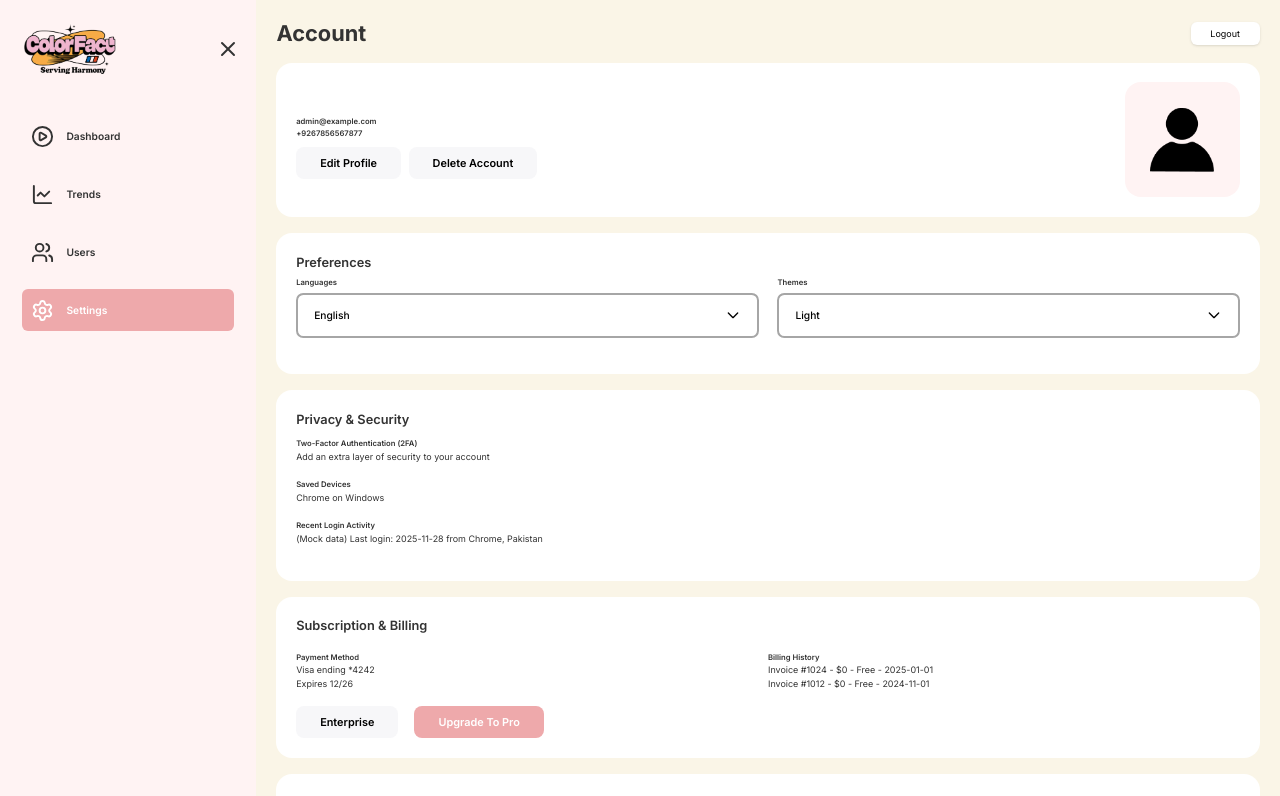
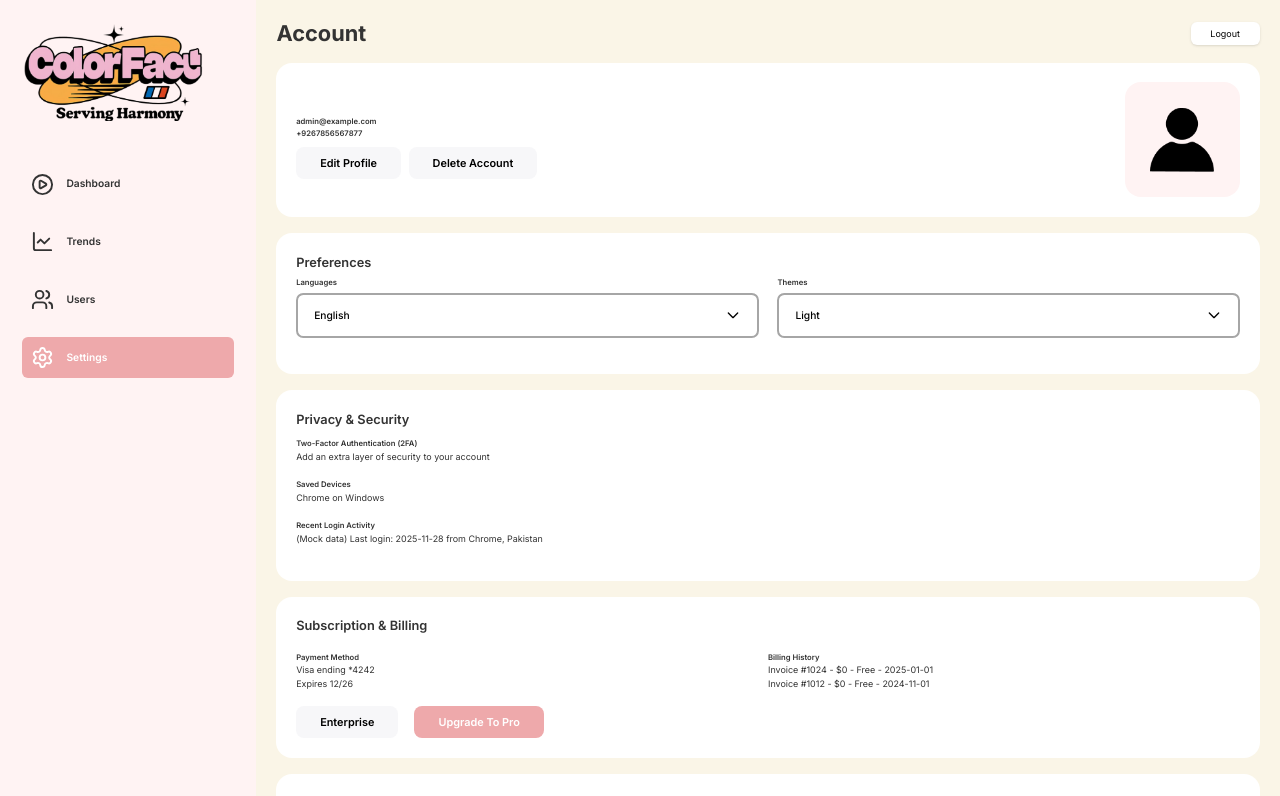
Before and after one commit to pixel-perfects-developer/colorfact, a Next.js app: page /dashboard/setting in a window 1280 px wide. Shown: the top 796 px of the page. Built offline with nearby package versions, Linux system fonts and the light colour scheme.

Commit message:
add link on sidebar logo

```diff
--- a/src/app/(admin)/layout.js
+++ b/src/app/(admin)/layout.js
@@ -5,6 +5,7 @@ import { X, Menu } from "lucide-react";
 import Image from "next/image";
 import { usePathname } from "next/navigation";
 import Sidebar from "@/components/Dashboard/SideBar";
+import Link from "next/link";
 
 export default function AdminLayout({ children }) {
   const [sidebarOpen, setSidebarOpen] = useState(false);
@@ -16,7 +17,7 @@ export default function AdminLayout({ children }) {
   }, [pathname]);
 
   return (
-    <div className="flex min-h-screen bg-[#faf5e7]">
+    <div className="flex min-h-[50vh] overflow-y-auto bg-[#faf5e7]">
       {/* Mobile Sidebar */}
       <div
         className={`fixed inset-0 z-40 block lg:hidden transition-transform duration-300 ${
@@ -49,22 +50,24 @@ export default function AdminLayout({ children }) {
       >
         <div className="flex items-center justify-between p-4">
           {!isCollapsed && (
+            <Link href="/">
             <Image
               src="/header.png"
               alt="Logo"
               width={92}
               height={22}
-              className="ml-2"
+              className="ml-2 w-[80%]"
             />
+            </Link>
           )}
-          <button
+          {/* <button
             onClick={() => setIsCollapsed(!isCollapsed)}
             className="ml-3"
           >
             {isCollapsed ? <svg xmlns="http://www.w3.org/2000/svg" width="24" height="24" viewBox="0 0 24 24" fill="none" stroke="currentColor" strokeWidth="2" strokeLinecap="round" strokeLinejoin="round" className="lucide lucide-text-align-justify-icon lucide-text-align-justify"><path d="M3 5h18"/><path d="M3 12h18"/><path d="M3 19h18"/></svg>
              :
               <svg xmlns="http://www.w3.org/2000/svg" width="24" height="24" viewBox="0 0 24 24" fill="none" stroke="currentColor" strokeWidth="2" strokeLinecap="round" strokeLinejoin="round" className="lucide lucide-x-icon lucide-x"><path d="M18 6 6 18"/><path d="m6 6 12 12"/></svg>}
-          </button>
+          </button> */}
         </div>
         <Sidebar isCollapsed={isCollapsed} />
       </aside>
--- a/src/components/Dashboard/SideBar.jsx
+++ b/src/components/Dashboard/SideBar.jsx
@@ -1,12 +1,10 @@
 "use client";
 import {
-  Home,
   Users,
   Settings as SettingsIcon,
   LineChart,
   PlayCircle,
 } from "lucide-react";
-import Image from "next/image";
 import Link from "next/link";
 import { usePathname } from "next/navigation";
 
```
